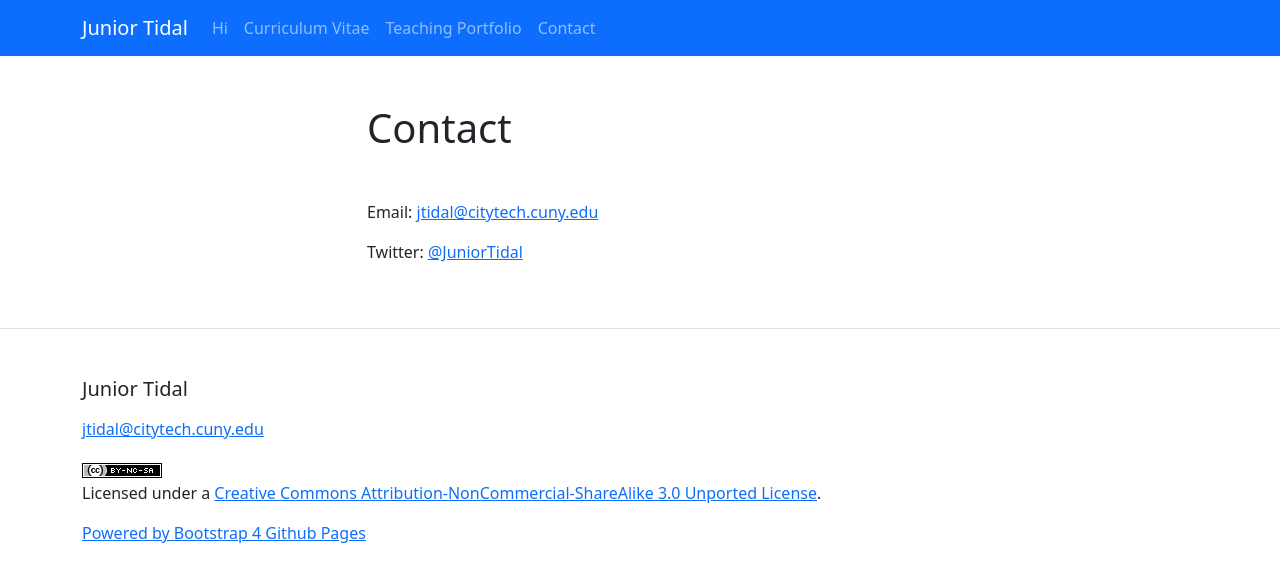
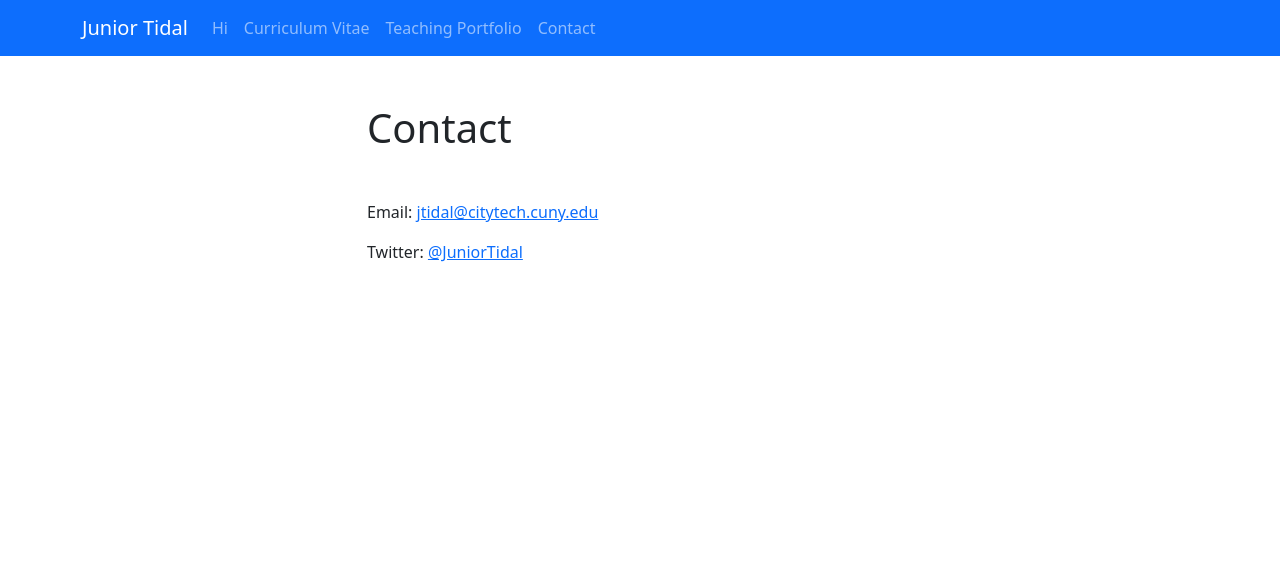
Before and after one commit to KentuckyFriedTofu/kentuckyfriedtofu.github.io.bak2, a Jekyll site: the page built from contact.md, in a window 1280 px wide. Shown: the top 582 px of the page. Built offline with Jekyll 4.4.1, drawn with Linux system fonts in a browser that asks for light colours.

Commit message:
Update footer.html

```diff
--- a/_includes/footer.html
+++ b/_includes/footer.html
@@ -1,40 +1,3 @@
-
-<div class="py-5 border-top">
-  <div class="container">
-
-    <p class="h5 mb-3">{{ site.title | escape }}</p>
-
-    <div class="row">
-
-      <div class="col-sm">
-        <ul class="list-unstyled">
-          <li>
-            {%- if site.author -%}
-              {{ site.author | escape }}
-
-            {%- endif -%}
-          </li>
-          {%- if site.email -%}
-            <li>
-              <a href="mailto:{{ site.email }}">
-                {{ site.email }}
-              </a>
-            </li>
-          {%- endif -%}
-        </ul>
-        <a rel="license" href="http://creativecommons.org/licenses/by-nc-sa/3.0/deed.en_US"><img alt="Creative Commons License" style="border-width:0" src="https://juniortidal.com/assets/ccby.png" data-recalc-dims="1" /></a><br />Licensed under a <a rel="license" href="http://creativecommons.org/licenses/by-nc-sa/3.0/deed.en_US">Creative Commons Attribution-NonCommercial-ShareAlike 3.0 Unported License</a>.</div>
-      </div>
-
-
-      <div class="col-sm text-right">
-        <p>{{- site.description | escape -}}</p>
-
-        <p>
-          <a href="https://nicolas-van.github.io/bootstrap-4-github-pages/">Powered by Bootstrap 4 Github Pages</a>
-        </p>
-      </div>
-
-    </div>
-
-  </div>
-</div>
+    <script src="https://cdn.jsdelivr.net/npm/bootstrap@5.3.3/dist/js/bootstrap.bundle.min.js" integrity="sha384-YvpcrYf0tY3lHB60NNkmXc5s9fDVZLESaAA55NDzOxhy9GkcIdslK1eN7N6jIeHz" crossorigin="anonymous"></script>
+  </body>
+</html>
```
